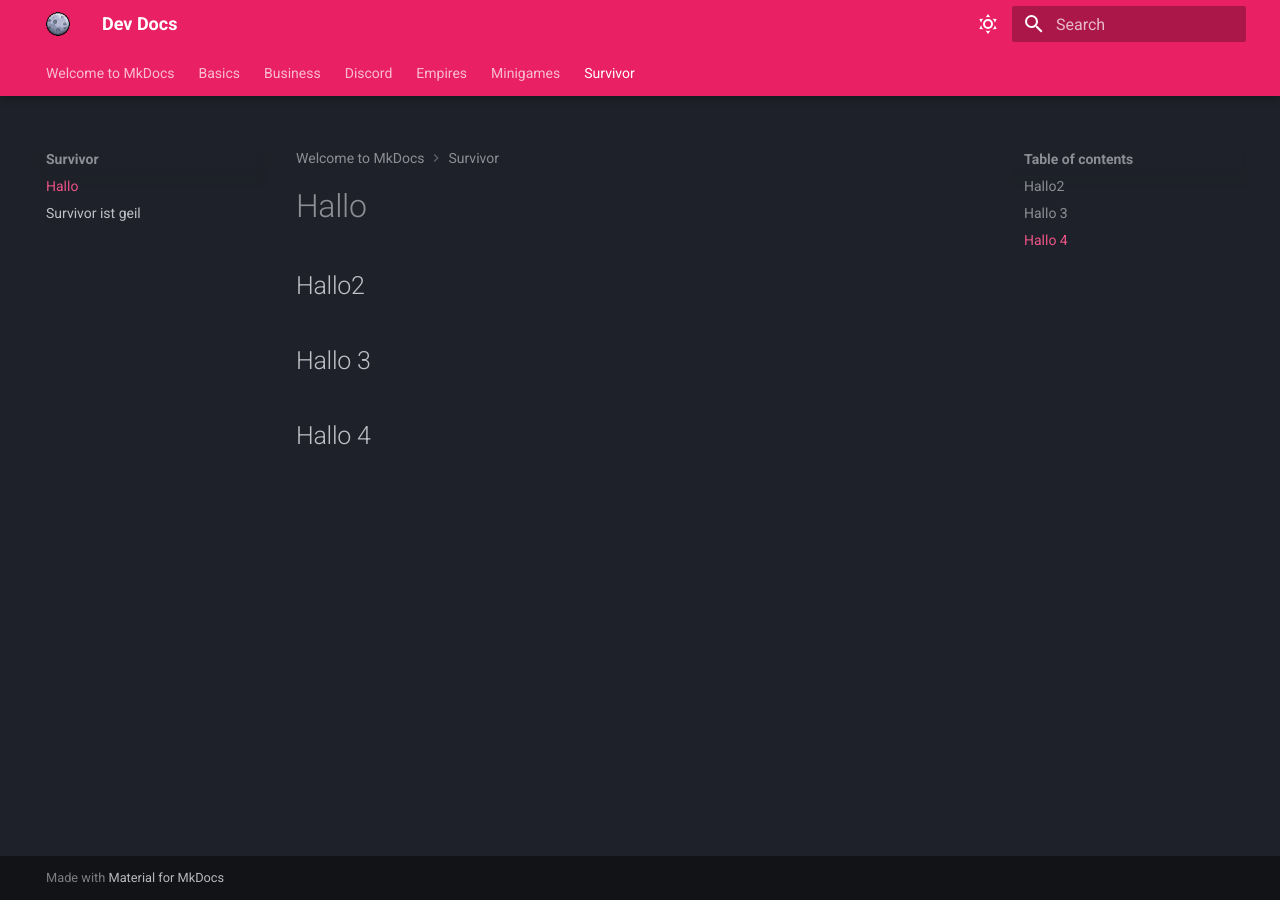
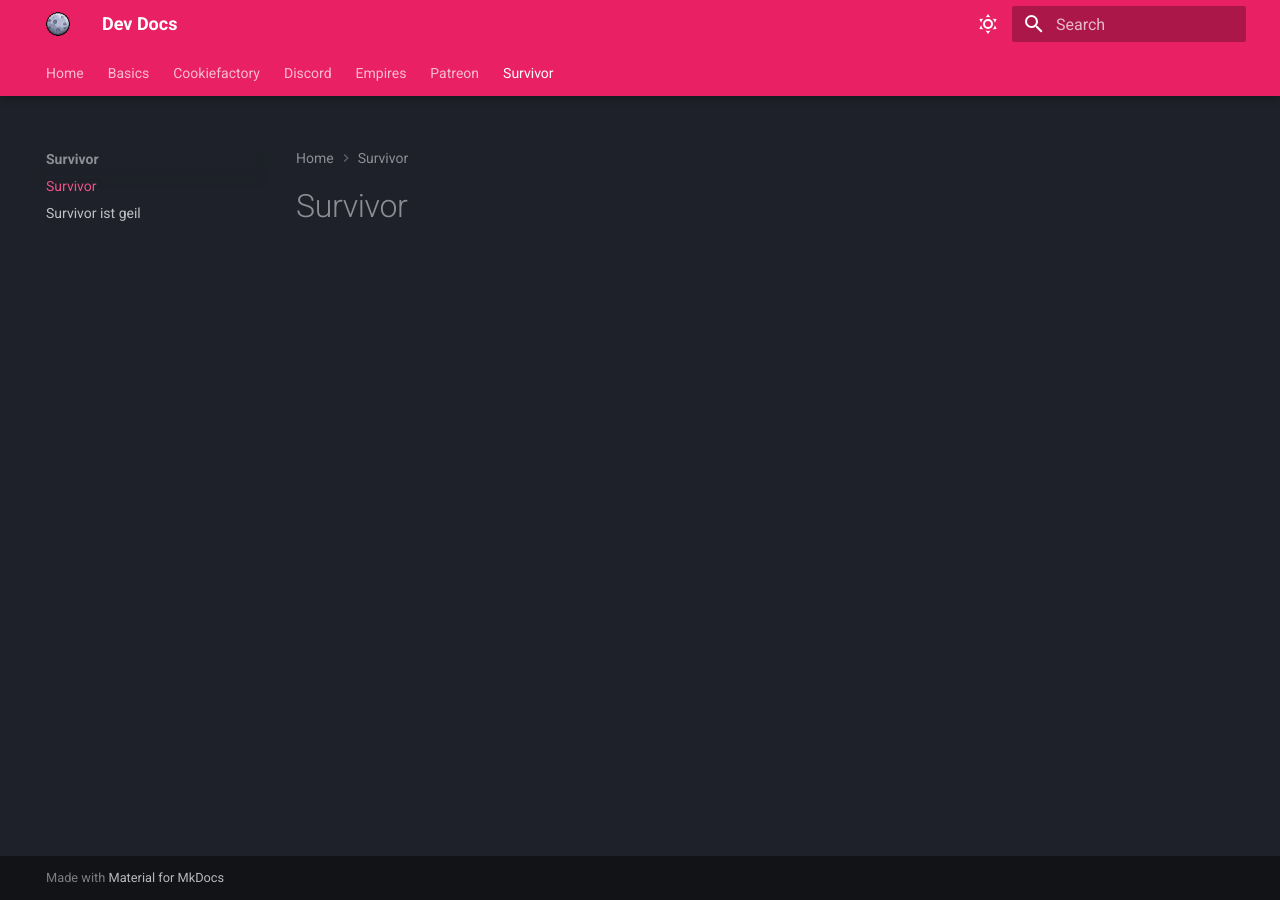
Before and after one commit to Moonvale/dev-doc, an MkDocs documentation site: the page built from docs/survivor/index.md, in a window 1280 px wide. Built offline with MkDocs 1.6.1 and Material for MkDocs 9.7.7, drawn with Linux system fonts in a browser that asks for light colours.

Commit message:
update docs

```diff
--- /dev/null
+++ b/docs/cookiefactory/index.md
@@ -0,0 +1 @@
+# CookieFactory
--- a/docs/index.md
+++ b/docs/index.md
@@ -1,4 +1,4 @@
-# Welcome to MkDocs
+# Home
 
 For full documentation visit [mkdocs.org](https://www.mkdocs.org).
 
@@ -15,5 +15,3 @@ For full documentation visit [mkdocs.org](https://www.mkdocs.org).
     docs/
         index.md  # The documentation homepage.
         ...       # Other markdown pages, images and other files.
-
-I like to drink :beer:
--- /dev/null
+++ b/docs/patreon/index.md
@@ -0,0 +1 @@
+# Patreon
--- a/docs/survivor/index.md
+++ b/docs/survivor/index.md
@@ -1,7 +1 @@
-# Hallo
-
-## Hallo2
-
-## Hallo 3
-
-## Hallo 4
+# Survivor
```
Also changed, not shown: docs/business/index.md (deleted), docs/minigames/index.md (deleted).
